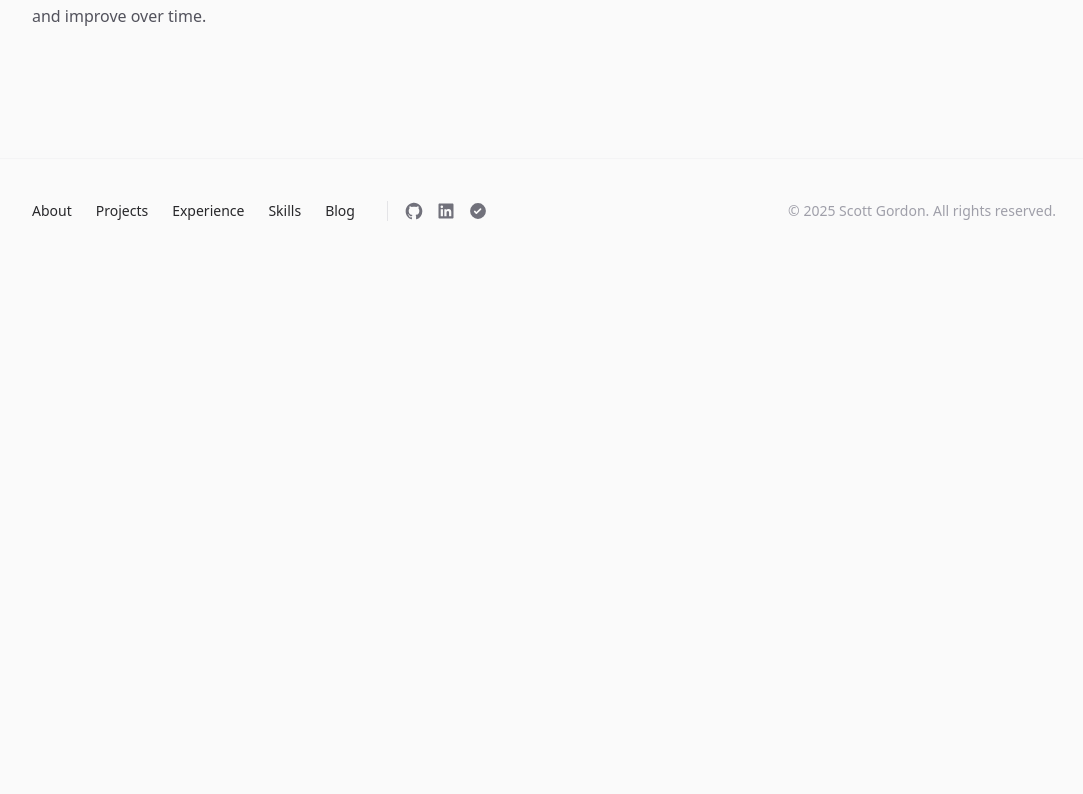
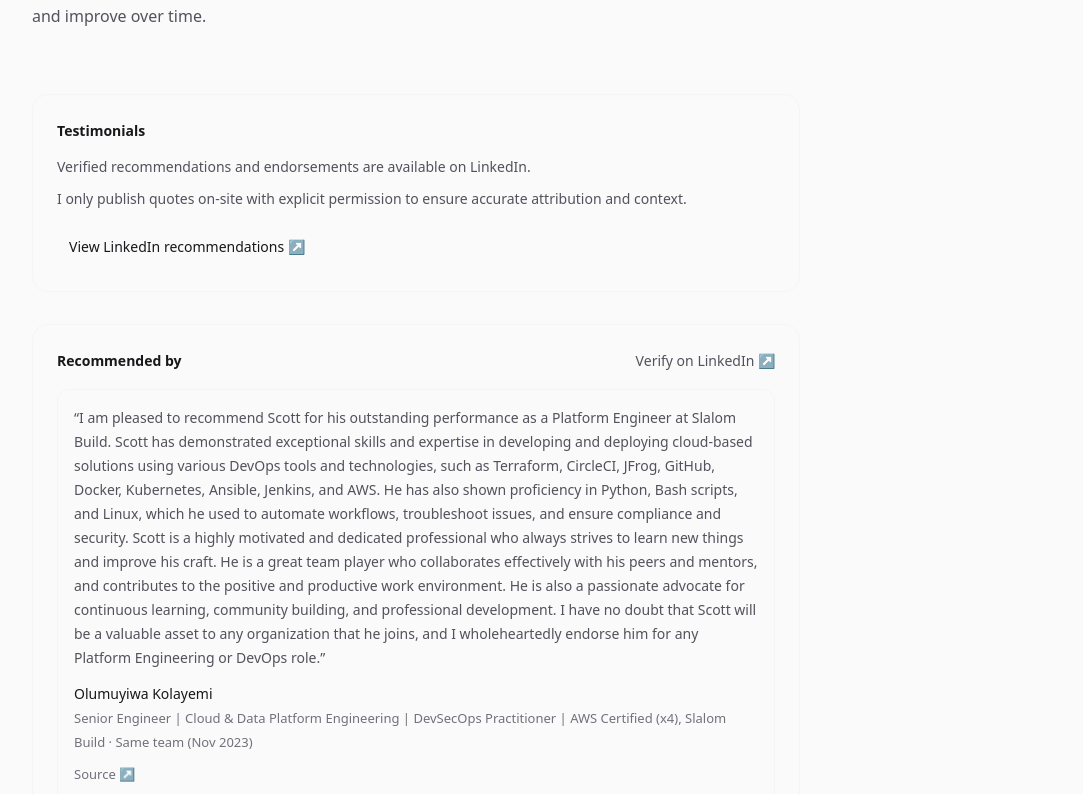
Before and after one commit to scott-ai-maker/portfolio, a Next.js app: page /about in a window 1280 px wide. Shown: the part 886-1680 px from the top of the page, without its empty margins (96-1179 px from the left). Before the commit the page ends 1173 px from the top, so only its background shows below. Built offline with nearby package versions, Linux system fonts and the light colour scheme; no server answers.

Commit message:
Add recommendations sections and populate initial LinkedIn testimonials

```diff
--- a/src/app/about/page.tsx
+++ b/src/app/about/page.tsx
@@ -4,6 +4,8 @@ import clsx from 'clsx'
 import type { Metadata } from 'next'
 
 import { Container } from '../../components/Container.tsx'
+import { RecommendedBy } from '../../components/RecommendedBy.tsx'
+import { Testimonials } from '../../components/Testimonials.tsx'
 import { GitHubIcon, LinkedInIcon, CredlyIcon } from '../../components/SocialIcons.tsx'
 import portraitImage from '../../../public/images/avatar.jpg'
 import { siteConfig } from '@/lib/site'
@@ -102,6 +104,8 @@ export default function About() {
           </ul>
         </div>
       </div>
+      <Testimonials className="mt-16 max-w-3xl" />
+      <RecommendedBy className="mt-8 max-w-3xl" />
     </Container>
   )
 }
--- a/src/app/page.tsx
+++ b/src/app/page.tsx
@@ -6,6 +6,7 @@ import type { Metadata } from 'next'
 import { Button } from '../components/Button.tsx'
 import { Card } from '../components/Card.tsx'
 import { Container } from '../components/Container.tsx'
+import { Testimonials } from '../components/Testimonials.tsx'
 import {
   GitHubIcon,
   LinkedInIcon,
@@ -380,13 +381,14 @@ export default async function Home() {
             </Link>
             <Link
               className="transition hover:text-teal-500 dark:hover:text-teal-400"
-              href={siteConfig.social.linkedinEndorsements}
+              href={siteConfig.social.linkedinRecommendations}
               target="_blank"
               rel="noopener noreferrer"
             >
               LinkedIn endorsements ↗
             </Link>
           </div>
+          <Testimonials className="mt-8" />
         </div>
       </Container>
 
--- a/src/app/skills/page.tsx
+++ b/src/app/skills/page.tsx
@@ -139,7 +139,7 @@ export default function Skills() {
           </Button>
           <Button
             variant="secondary"
-            href={siteConfig.social.linkedinEndorsements}
+            href={siteConfig.social.linkedinRecommendations}
             target="_blank"
             rel="noopener noreferrer"
           >
--- a/src/components/Header.tsx
+++ b/src/components/Header.tsx
@@ -152,7 +152,7 @@ function MobileNavigation(
               <LinkedInIcon className="h-5 w-5 fill-current" />
             </Link>
             <Link
-              href={siteConfig.social.linkedinEndorsements}
+              href={siteConfig.social.linkedinRecommendations}
               className="text-sm transition hover:text-teal-500 dark:hover:text-teal-400"
               target="_blank"
               rel="noopener noreferrer"
--- /dev/null
+++ b/src/components/RecommendedBy.tsx
@@ -0,0 +1,89 @@
+import Link from 'next/link'
+
+import { Button } from './Button.tsx'
+import { testimonials } from '@/lib/testimonials'
+import { siteConfig } from '@/lib/site'
+
+export function RecommendedBy({ className }: { className?: string }) {
+  if (testimonials.length === 0) {
+    return (
+      <section
+        className={`rounded-2xl border border-zinc-100 p-6 dark:border-zinc-700/40 ${className ?? ''}`}
+        aria-labelledby="recommended-by-heading"
+      >
+        <h2
+          id="recommended-by-heading"
+          className="text-sm font-semibold text-zinc-900 dark:text-zinc-100"
+        >
+          Recommended by
+        </h2>
+        <p className="mt-3 text-sm text-zinc-600 dark:text-zinc-400">
+          This section displays approved recommendations once they are added.
+        </p>
+        <div className="mt-4">
+          <Button
+            variant="secondary"
+            href={siteConfig.social.linkedinRecommendations}
+            target="_blank"
+            rel="noopener noreferrer"
+          >
+            View LinkedIn recommendations ↗
+          </Button>
+        </div>
+      </section>
+    )
+  }
+
+  return (
+    <section
+      className={`rounded-2xl border border-zinc-100 p-6 dark:border-zinc-700/40 ${className ?? ''}`}
+      aria-labelledby="recommended-by-heading"
+    >
+      <div className="flex items-center justify-between gap-4">
+        <h2
+          id="recommended-by-heading"
+          className="text-sm font-semibold text-zinc-900 dark:text-zinc-100"
+        >
+          Recommended by
+        </h2>
+        <Link
+          href={siteConfig.social.linkedinRecommendations}
+          target="_blank"
+          rel="noopener noreferrer"
+          className="text-sm text-zinc-600 transition hover:text-teal-500 dark:text-zinc-400 dark:hover:text-teal-400"
+        >
+          Verify on LinkedIn ↗
+        </Link>
+      </div>
+      <ul className="mt-4 space-y-4">
+        {testimonials.map((testimonial) => (
+          <li
+            key={`${testimonial.name}-${testimonial.role}`}
+            className="rounded-xl border border-zinc-100 p-4 dark:border-zinc-800"
+          >
+            <blockquote className="text-sm text-zinc-600 dark:text-zinc-400">
+              “{testimonial.quote}”
+            </blockquote>
+            <p className="mt-3 text-sm font-medium text-zinc-900 dark:text-zinc-100">
+              {testimonial.name}
+            </p>
+            <p className="text-xs text-zinc-500 dark:text-zinc-400">
+              {testimonial.role}
+              {testimonial.company ? `, ${testimonial.company}` : ''}
+            </p>
+            {testimonial.sourceUrl ? (
+              <Link
+                href={testimonial.sourceUrl}
+                target="_blank"
+                rel="noopener noreferrer"
+                className="mt-2 inline-block text-xs text-zinc-500 transition hover:text-teal-500 dark:text-zinc-400 dark:hover:text-teal-400"
+              >
+                Source ↗
+              </Link>
+            ) : null}
+          </li>
+        ))}
+      </ul>
+    </section>
+  )
+}
--- /dev/null
+++ b/src/components/Testimonials.tsx
@@ -0,0 +1,43 @@
+import { Button } from './Button.tsx'
+import { siteConfig } from '@/lib/site'
+
+type TestimonialsProps = {
+  title?: string
+  className?: string
+}
+
+export function Testimonials({
+  title = 'Testimonials',
+  className,
+}: TestimonialsProps) {
+  return (
+    <section
+      className={`rounded-2xl border border-zinc-100 p-6 dark:border-zinc-700/40 ${className ?? ''}`}
+      aria-labelledby="testimonials-heading"
+    >
+      <h2
+        id="testimonials-heading"
+        className="text-sm font-semibold text-zinc-900 dark:text-zinc-100"
+      >
+        {title}
+      </h2>
+      <p className="mt-3 text-sm text-zinc-600 dark:text-zinc-400">
+        Verified recommendations and endorsements are available on LinkedIn.
+      </p>
+      <p className="mt-2 text-sm text-zinc-600 dark:text-zinc-400">
+        I only publish quotes on-site with explicit permission to ensure
+        accurate attribution and context.
+      </p>
+      <div className="mt-4">
+        <Button
+          variant="secondary"
+          href={siteConfig.social.linkedinRecommendations}
+          target="_blank"
+          rel="noopener noreferrer"
+        >
+          View LinkedIn recommendations ↗
+        </Button>
+      </div>
+    </section>
+  )
+}
--- a/src/lib/site.ts
+++ b/src/lib/site.ts
@@ -8,8 +8,8 @@ export const siteConfig = {
   social: {
     github: 'https://github.com/scott-ai-maker',
     linkedin: 'https://www.linkedin.com/in/sagordon-dev/',
-    linkedinEndorsements:
-      'https://www.linkedin.com/in/sagordon-dev/details/skills/',
+    linkedinRecommendations:
+      'https://www.linkedin.com/in/sagordon-dev/details/recommendations/',
     credly: 'https://www.credly.com/users/scott-gordon.1dfe2f10',
   },
   keywords: [
--- /dev/null
+++ b/src/lib/testimonials.ts
@@ -0,0 +1,28 @@
+export type Testimonial = {
+  quote: string
+  name: string
+  role: string
+  company?: string
+  sourceUrl?: string
+}
+
+export const testimonials: Testimonial[] = [
+  {
+    quote:
+      'I am pleased to recommend Scott for his outstanding performance as a Platform Engineer at Slalom Build. Scott has demonstrated exceptional skills and expertise in developing and deploying cloud-based solutions using various DevOps tools and technologies, such as Terraform, CircleCI, JFrog, GitHub, Docker, Kubernetes, Ansible, Jenkins, and AWS. He has also shown proficiency in Python, Bash scripts, and Linux, which he used to automate workflows, troubleshoot issues, and ensure compliance and security. Scott is a highly motivated and dedicated professional who always strives to learn new things and improve his craft. He is a great team player who collaborates effectively with his peers and mentors, and contributes to the positive and productive work environment. He is also a passionate advocate for continuous learning, community building, and professional development. I have no doubt that Scott will be a valuable asset to any organization that he joins, and I wholeheartedly endorse him for any Platform Engineering or DevOps role.',
+    name: 'Olumuyiwa Kolayemi',
+    role: 'Senior Engineer | Cloud & Data Platform Engineering | DevSecOps Practitioner | AWS Certified (x4)',
+    company: 'Slalom Build · Same team (Nov 2023)',
+    sourceUrl:
+      'https://www.linkedin.com/in/sagordon-dev/details/recommendations/',
+  },
+  {
+    quote:
+      'Scott is an platform engineer who possesses strong and evolving skills in Terraform, CI/CD, and Python. He is a passionate learner with an insatiable appetite for acquiring new skills. His Terraform skills enable him to efficiently manage infrastructure as code (particularly in AWS). His experience with Bitbucket, GitLab and other CI/CD tools enabled automation of the same. Scott recently completed the \"application landing zone\" (IaC and pipeline to deploy it) for a Databricks accelerator we developed internally to help our clients stand up their environments quickly.',
+    name: 'Charles J Christina',
+    role: 'Senior Principal at Slalom Consulting',
+    company: 'Slalom Consulting · Direct manager (Oct 2023)',
+    sourceUrl:
+      'https://www.linkedin.com/in/sagordon-dev/details/recommendations/',
+  },
+]
```
